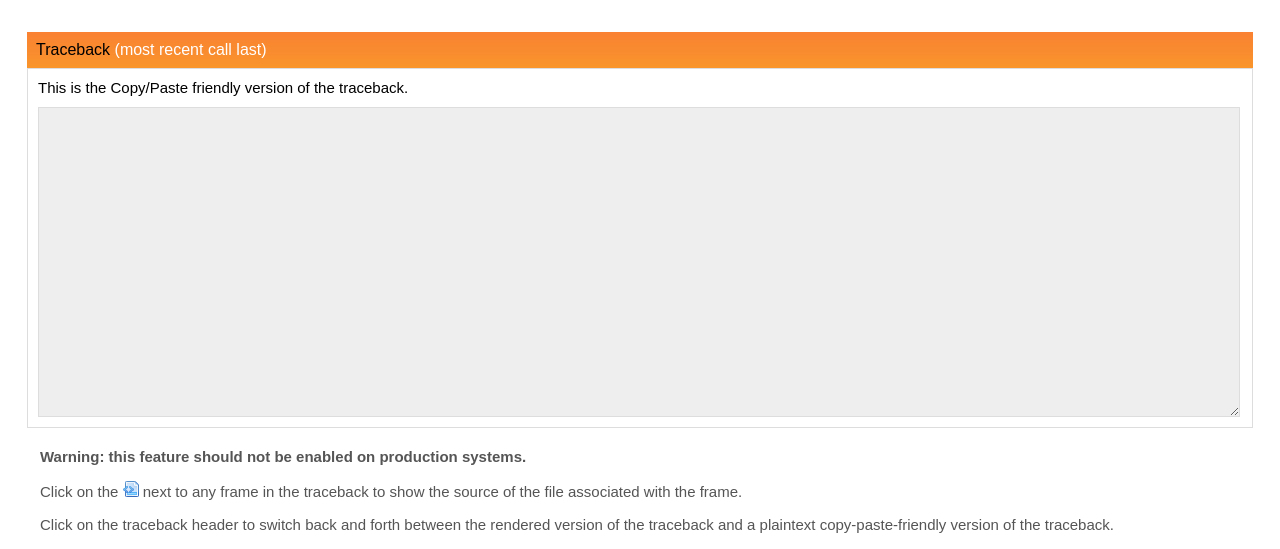
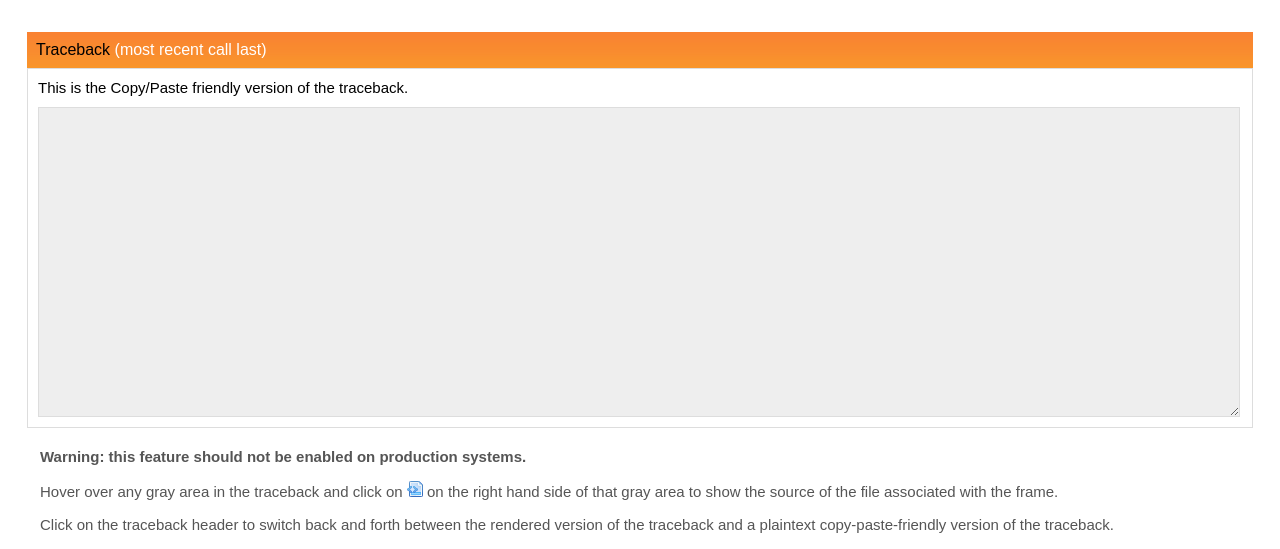
Before and after one commit to Pylons/pyramid_debugtoolbar, a Python web app: template pyramid_debugtoolbar/templates/exception.jinja2 in a window 1280 px wide. Shown: the part 16-565 px from the top of the page. Run offline with Jinja, Linux system fonts and the light colour scheme; the template is opened without the code that fills it, so the values that code supplies are empty.

Commit message:
more explicit instructions

```diff
--- a/pyramid_debugtoolbar/templates/exception.jinja2
+++ b/pyramid_debugtoolbar/templates/exception.jinja2
@@ -46,11 +46,12 @@
       {% if evalex %}
       <p>
 
-        Click on the <img src="{{ static_path }}img/console.png"/>
-        icon next to any frame in the traceback to show an interactive
-        console.  Type arbitrary Python into the console; it will be
-        evaluated in the context of the associated frame.  In the
-        interactive console there are helpers available for introspection:
+        Hover over any gray area in the traceback and click on the
+        <img src="{{ static_path }}img/console.png"/> icon on the right hand
+        side of that gray area to show an interactive console for the
+        associated frame.  Type arbitrary Python into the console; it will be
+        evaluated in the context of the associated frame.  In the interactive
+        console there are helpers available for introspection:
 
         <ul>
           <li><code>dump()</code> shows all variables in the frame
@@ -60,9 +61,9 @@
       {% endif %}
 
       <p>
-        Click on the <img src="{{ static_path }}img/source.png"/> next
-        to any frame in the traceback to show the source of the file
-        associated with the frame.
+        Hover over any gray area in the traceback and click on <img src="{{
+        static_path }}img/source.png"/> on the right hand side of that gray
+        area to show the source of the file associated with the frame.
       </p>
 
       <p>
```
